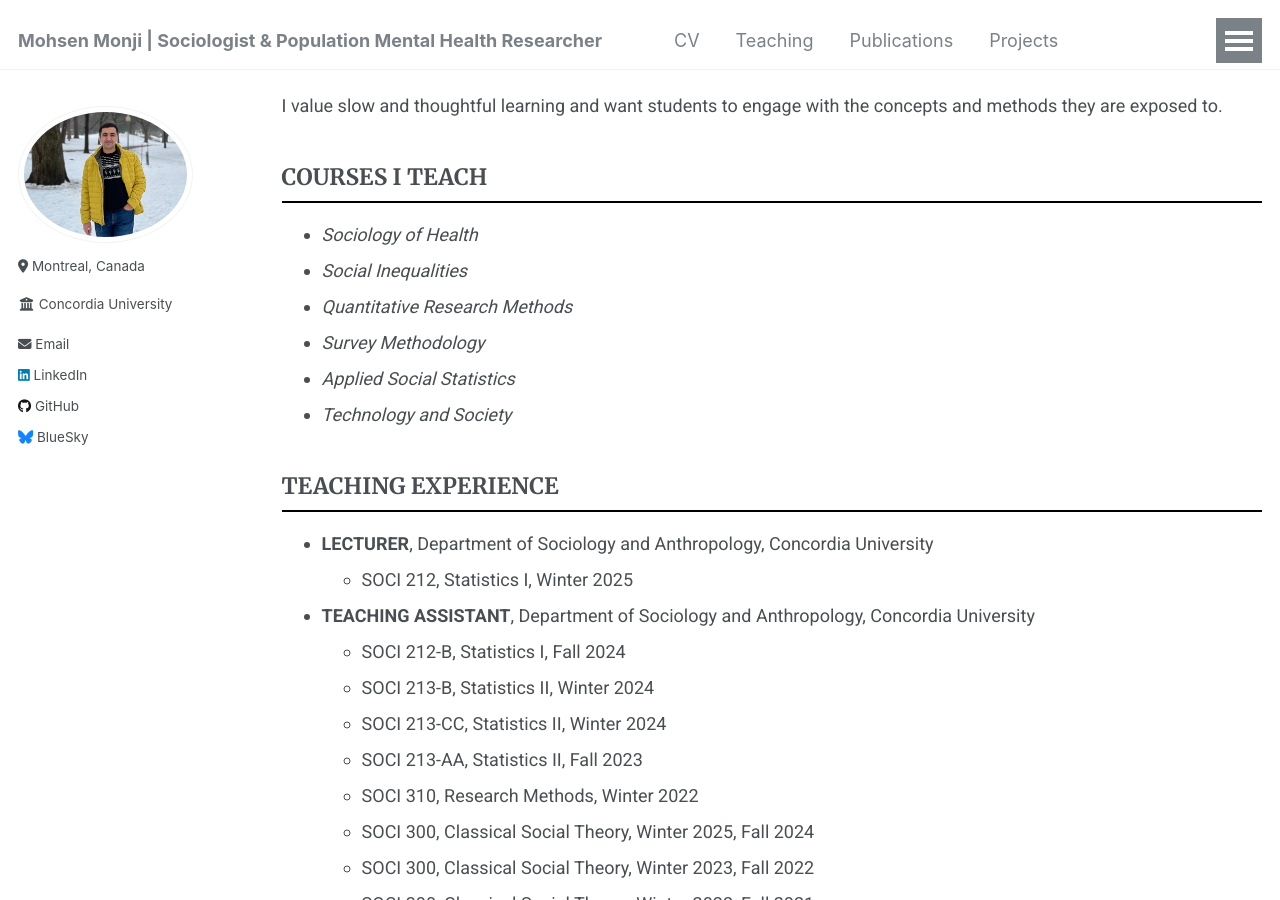
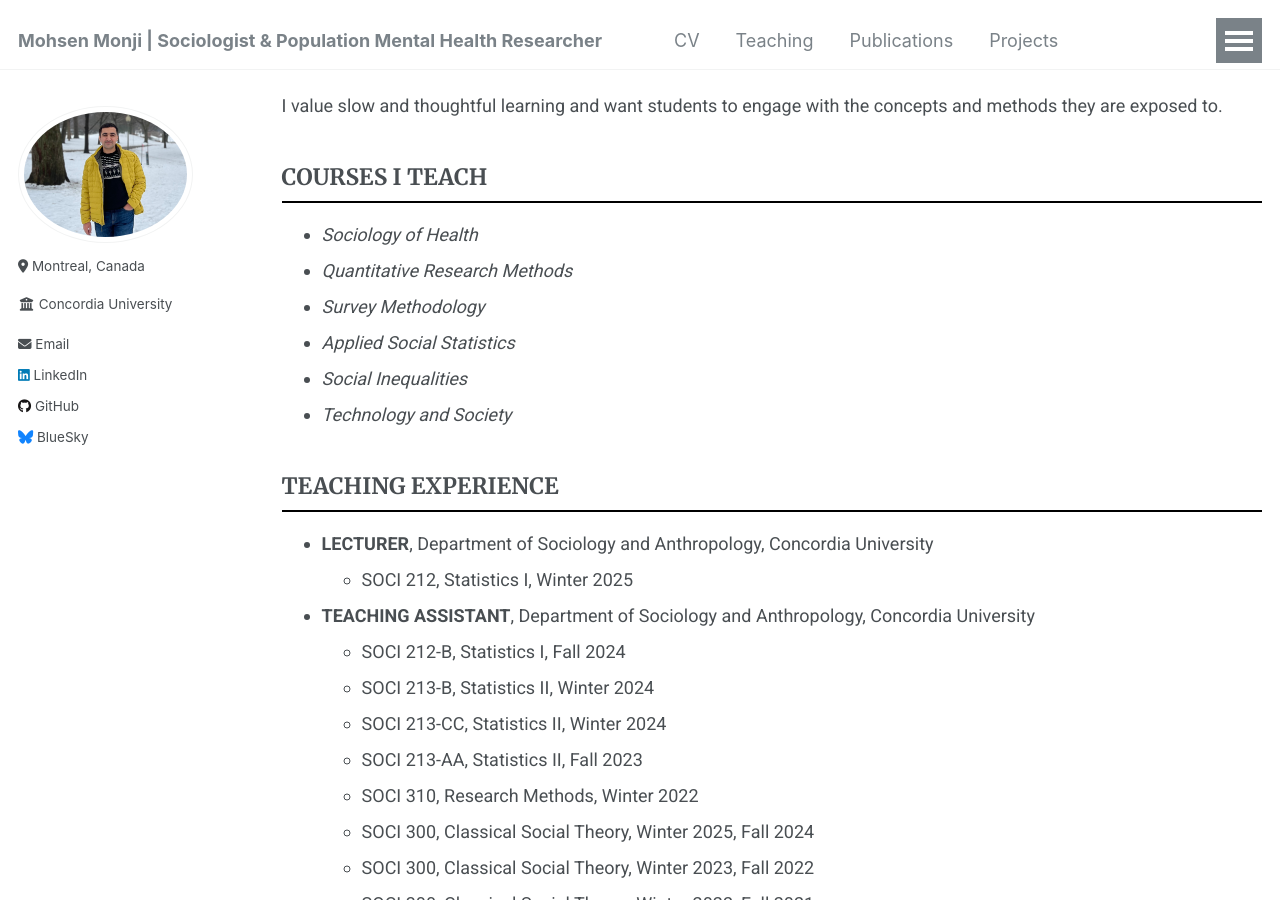
Before and after one commit to Mohsnmonji/mohsnmonji.github.io, a Jekyll site: the page built from _pages/teaching.md, in a window 1280 px wide and 900 px high, scrolled down 303 px. Built offline with Jekyll 4.4.1, drawn with Linux system fonts in a browser that asks for light colours.

```diff
--- a/_pages/teaching.md
+++ b/_pages/teaching.md
@@ -21,10 +21,10 @@ I value slow and thoughtful learning and want students to engage with the concep
 ## COURSES I TEACH
 
 * *Sociology of Health*
-* *Social Inequalities*
 * *Quantitative Research Methods*
 * *Survey Methodology*
 * *Applied Social Statistics*
+* *Social Inequalities*
 * *Technology and Society*
 
 
```
